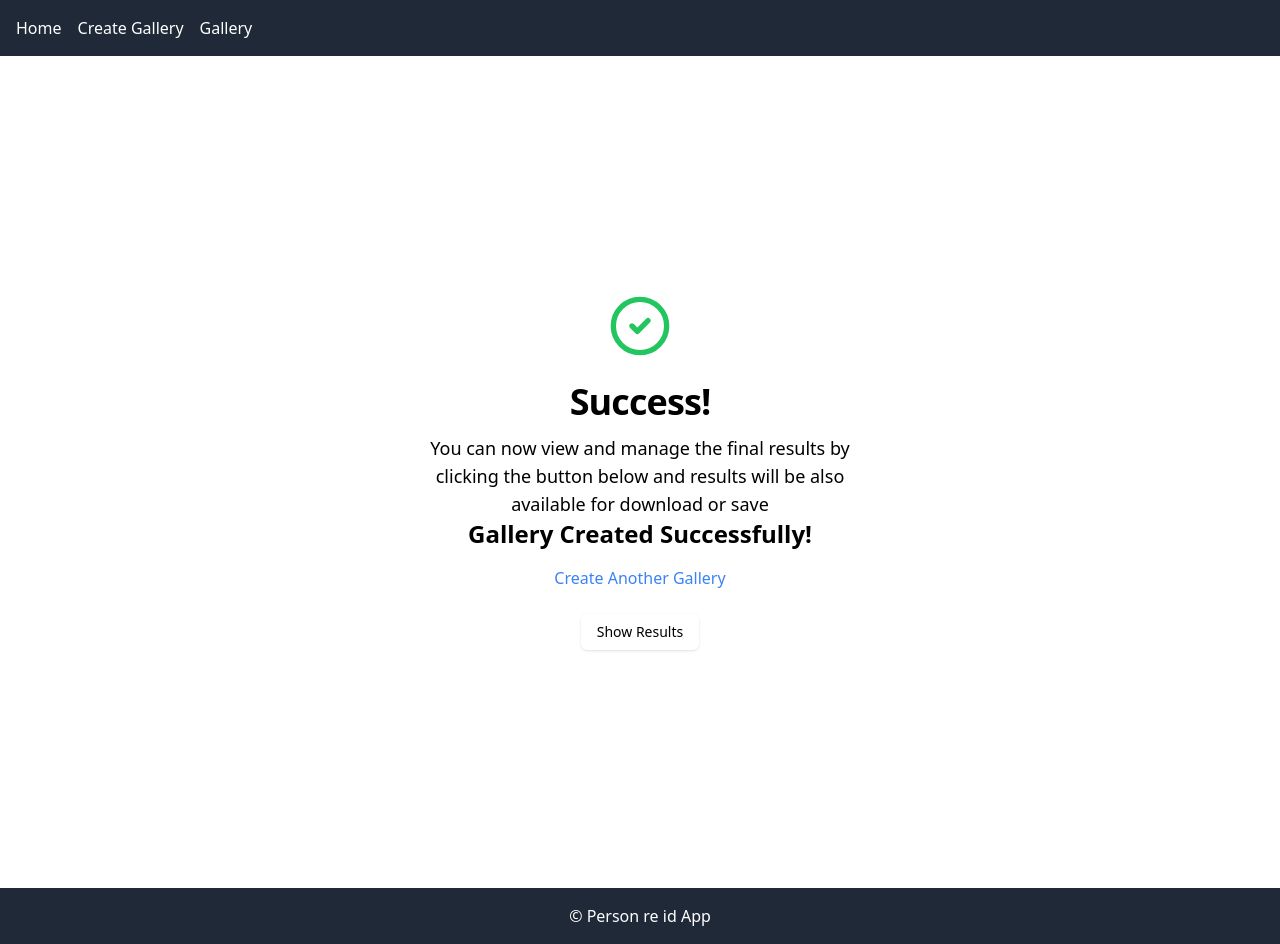
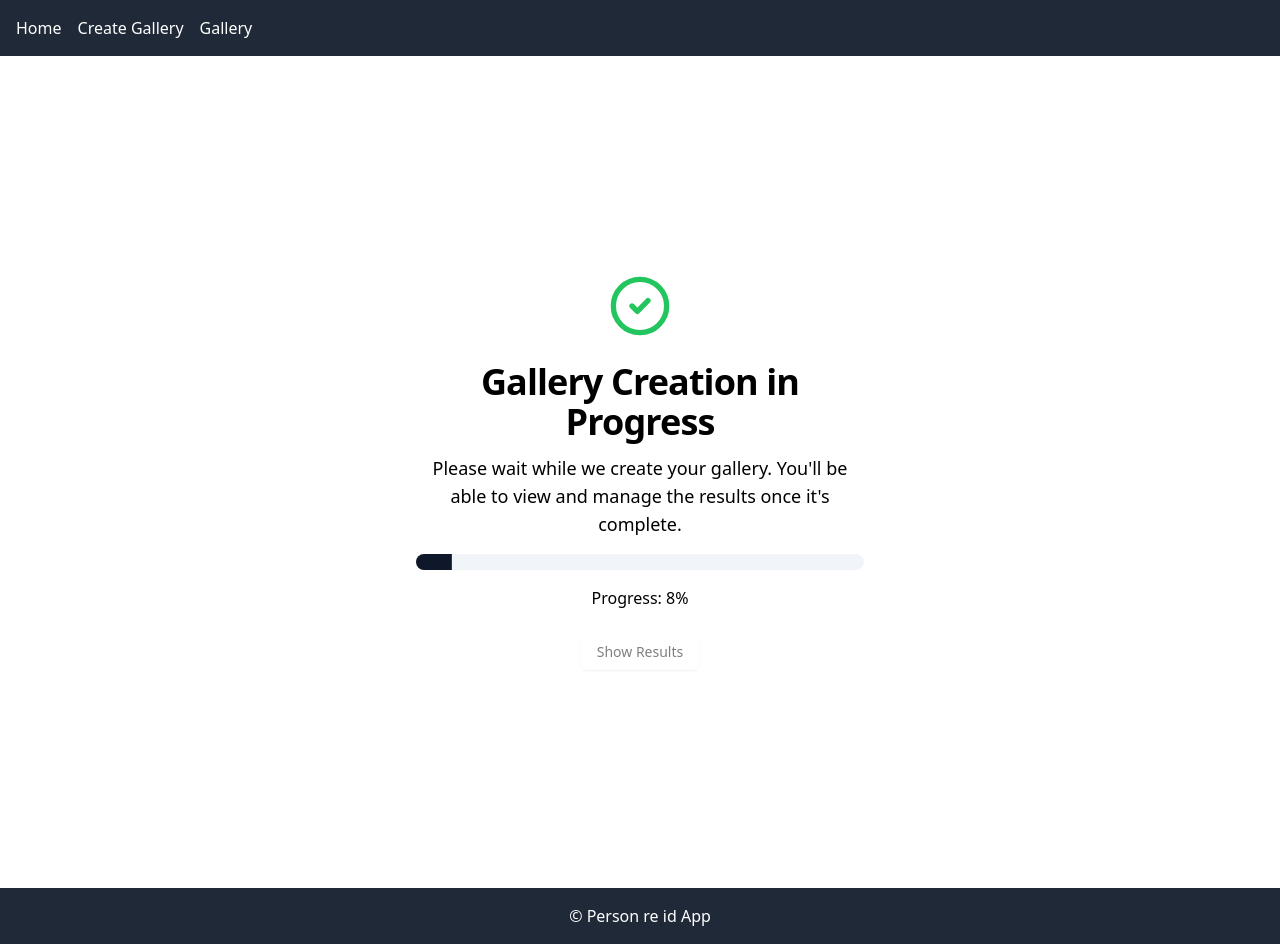
Before and after one commit to SLG-European-Projects/PersonREID-FE, a React (Vite) app: page /success in a window 1280 px wide. Built offline with nearby package versions, Linux system fonts and the light colour scheme.

Commit message:
added the progress endpoint in success page

```diff
--- a/package.json
+++ b/package.json
@@ -10,6 +10,7 @@
     "preview": "vite preview"
   },
   "dependencies": {
+    "@radix-ui/react-progress": "^1.1.0",
     "@radix-ui/react-slot": "^1.1.0",
     "@radix-ui/react-toast": "^1.2.1",
     "class-variance-authority": "^0.7.0",
--- /dev/null
+++ b/src/components/ui/progress.jsx
@@ -0,0 +1,21 @@
+import * as React from "react"
+import * as ProgressPrimitive from "@radix-ui/react-progress"
+
+import { cn } from "../../lib/utils"
+
+const Progress = React.forwardRef(({ className, value, ...props }, ref) => (
+  <ProgressPrimitive.Root
+    ref={ref}
+    className={cn(
+      "relative h-4 w-full overflow-hidden rounded-full bg-slate-100 dark:bg-slate-800",
+      className
+    )}
+    {...props}>
+    <ProgressPrimitive.Indicator
+      className="h-full w-full flex-1 bg-slate-900 transition-all dark:bg-slate-50"
+      style={{ transform: `translateX(-${100 - (value || 0)}%)` }} />
+  </ProgressPrimitive.Root>
+))
+Progress.displayName = ProgressPrimitive.Root.displayName
+
+export { Progress }
--- a/src/pages/SuccessPage.jsx
+++ b/src/pages/SuccessPage.jsx
@@ -1,34 +1,83 @@
-import { Link, useLocation } from "react-router-dom"
+import { useState, useEffect, useCallback } from "react";
+import { Link } from "react-router-dom";
+import { Progress } from "../components/ui/progress";
+
+// Mock function to simulate progress
+const mockFetchProgress = (currentProgress) => {
+  return new Promise((resolve) => {
+    setTimeout(() => {
+      // Increase by 0-20%, but never decrease and cap at 100%
+      const increase = Math.floor(Math.random() * 21); // 0-20
+      const newProgress = Math.min(currentProgress + increase, 100);
+      resolve(newProgress);
+    }, 1000); // Simulate network delay
+  });
+};
 
 export function SuccessPage() {
-  const location = useLocation();
-  const { jobId } = location.state || {};
+  const [progress, setProgress] = useState(0);
+
+  const fetchProgress = useCallback(async () => {
+    try {
+      const progressValue = await mockFetchProgress(progress);
+      setProgress(progressValue);
+
+      // Uncomment and use this when the real API is ready
+      // const response = await fetch(`${import.meta.env.VITE_JOB_PROGRESS_URL}`);
+      // const data = await response.json();
+      // setProgress(prevProgress => Math.max(prevProgress, data.progress)); // Ensure progress never decreases
+    } catch (error) {
+      console.error("Error fetching progress:", error);
+    }
+  }, [progress]); // Include progress in the dependency array
+
+  useEffect(() => {
+    const intervalId = setInterval(fetchProgress, 2000); // Poll every 2 seconds
+
+    // Stop polling when progress reaches 100%
+    if (progress === 100) {
+      clearInterval(intervalId);
+    }
+
+    return () => clearInterval(intervalId); // Clean up on unmount
+  }, [fetchProgress, progress]);
+
   return (
     <div className="flex min-h-[100dvh] flex-col items-center justify-center bg-background px-4 py-12 sm:px-6 lg:px-8">
       <div className="mx-auto max-w-md text-center">
         <CircleCheckIcon className="mx-auto h-16 w-16 text-green-500" />
-        <h1 className="mt-6 text-4xl font-bold tracking-tight text-foreground">Success!</h1>
+        <h1 className="mt-6 text-4xl font-bold tracking-tight text-foreground">Gallery Creation in Progress</h1>
         <p className="mt-3 text-lg text-muted-foreground">
-        You can now view and manage the final results by clicking the button below and results will be also available for download or save
+          Please wait while we create your gallery. You'll be able to view and manage the results once it's complete.
         </p>
         <div className="text-center">
-      <h1 className="text-2xl font-bold mb-4">Gallery Created Successfully!</h1>
-      {jobId && <p className="mb-4">Job ID: {jobId}</p>}
-      <Link to="/create-gallery" className="text-blue-500 hover:underline">
-        Create Another Gallery
-      </Link>
-    </div>
+          <div className="py-4">
+            <Progress value={progress} />
+          </div>
+          <p>Progress: {progress}%</p>
+          {progress === 100 && (
+            <>
+              <h2 className="text-2xl font-bold mb-4 mt-4">Gallery Created Successfully!</h2>
+              <Link to="/create-gallery" className="text-blue-500 hover:underline">
+                Create Another Gallery
+              </Link>
+            </>
+          )}
+        </div>
         <div className="mt-6">
           <Link
             to="/gallery"
-            className="inline-flex items-center rounded-md bg-primary px-4 py-2 text-sm font-medium text-primary-foreground shadow transition-colors hover:bg-primary/90 focus:outline-none focus:ring-2 focus:ring-primary focus:ring-offset-2"
+            className={`inline-flex items-center rounded-md bg-primary px-4 py-2 text-sm font-medium text-primary-foreground shadow transition-colors hover:bg-primary/90 focus:outline-none focus:ring-2 focus:ring-primary focus:ring-offset-2 ${
+              progress < 100 ? 'opacity-50 cursor-not-allowed' : ''
+            }`}
+            onClick={(e) => progress < 100 && e.preventDefault()}
           >
             Show Results
           </Link>
         </div>
       </div>
     </div>
-  )
+  );
 }
 
 function CircleCheckIcon(props) {
@@ -48,26 +97,5 @@ function CircleCheckIcon(props) {
       <circle cx="12" cy="12" r="10" />
       <path d="m9 12 2 2 4-4" />
     </svg>
-  )
+  );
 }
-
-
-// function XIcon(props) {
-//   return (
-//     <svg
-//       {...props}
-//       xmlns="http://www.w3.org/2000/svg"
-//       width="24"
-//       height="24"
-//       viewBox="0 0 24 24"
-//       fill="none"
-//       stroke="currentColor"
-//       strokeWidth="2"
-//       strokeLinecap="round"
-//       strokeLinejoin="round"
-//     >
-//       <path d="M18 6 6 18" />
-//       <path d="m6 6 12 12" />
-//     </svg>
-//   )
-// }
```
Also changed, not shown: 2 other files (tests, documents, lock files or other folders).
